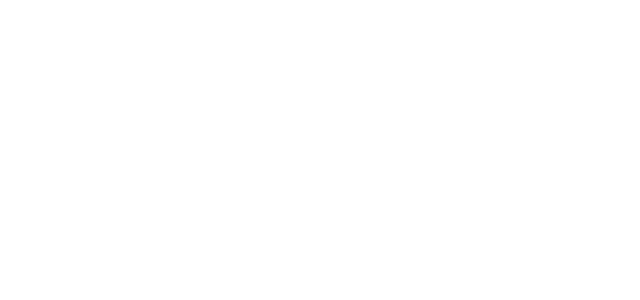
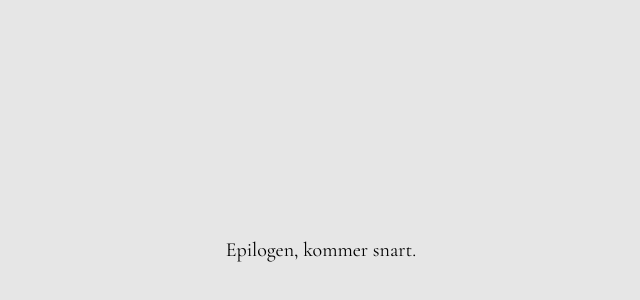
Before and after one commit to jakobberglund/epilogen, a Nuxt app: page / in a window 1280 px wide. Shown: the part 150-450 px from the top of the page, without its empty margins (319-959 px from the left). Built offline with nearby package versions, Linux system fonts and the light colour scheme.

Commit message:
revert to older commit

```diff
--- /dev/null
+++ b/assets/styles/index.scss
@@ -0,0 +1,16 @@
+:root {
+  --epl--color--background: hsl(0 0% 90%);
+  --epl--color--text: hsl(0 0% 0%);
+  --epl--typography--font-family: 'Cormorant Garamond', serif;
+}
+
+html {
+  min-height: 100%;
+}
+
+body {
+  background: var(--epl--color--background);
+  color: var(--epl--color--text);
+  font-family: var(--epl--typography--font-family);
+  height: 100vh;
+}
--- a/nuxt.config.js
+++ b/nuxt.config.js
@@ -1,5 +1,3 @@
-const { VanillaExtractPlugin } = require('@vanilla-extract/webpack-plugin')
-
 export default {
   // Target: https://go.nuxtjs.dev/config-target
   target: 'static',
@@ -58,7 +56,7 @@ export default {
   },
 
   // Global CSS: https://go.nuxtjs.dev/config-css
-  css: ['@/assets/styles/reset.css'],
+  css: ['@/assets/styles/reset.css', '@/assets/styles/index.scss'],
 
   // Plugins to run before rendering page: https://go.nuxtjs.dev/config-plugins
   plugins: [],
@@ -72,14 +70,11 @@ export default {
     '@nuxt/typescript-build',
     // https://go.nuxtjs.dev/stylelint
     '@nuxtjs/stylelint-module',
-    '@nuxt/image',
   ],
 
   // Modules: https://go.nuxtjs.dev/config-modules
   modules: [],
 
   // Build Configuration: https://go.nuxtjs.dev/config-build
-  build: {
-    plugins: [new VanillaExtractPlugin()],
-  },
+  build: {},
 }
--- a/package.json
+++ b/package.json
@@ -12,10 +12,6 @@
     "test": "jest"
   },
   "dependencies": {
-    "@nuxt/image": "^0.6.0",
-    "@vanilla-extract/css": "^1.6.3",
-    "@vanilla-extract/dynamic": "^2.0.0",
-    "@vanilla-extract/webpack-plugin": "^2.1.0",
     "core-js": "^3.15.1",
     "nuxt": "^2.15.7"
   },
--- a/pages/index.vue
+++ b/pages/index.vue
@@ -1,19 +1,31 @@
 <template>
-  <div :class="indexClass">
+  <div class="wrapper">
     <div>
-      <h1 :class="indexH1Class">Epilogen, kommer snart.</h1>
+      <h1>Epilogen, kommer snart.</h1>
     </div>
   </div>
 </template>
 
 <script lang="ts">
 import Vue from 'vue'
-import { indexClass, indexH1 } from './index.css'
 
-export default Vue.extend({
-  computed: {
-    indexClass: () => indexClass,
-    indexH1Class: () => indexH1,
-  },
-})
+export default Vue.extend({})
 </script>
+
+<style scoped>
+.wrapper {
+  min-height: 100vh;
+  display: flex;
+  flex-direction: column;
+  justify-content: center;
+  align-items: center;
+  padding: 2rem;
+  text-align: center;
+}
+
+h1 {
+  max-width: 35ch;
+  font-size: clamp(1rem, calc(1rem + 2vw), 1.25rem);
+  font-weight: 200;
+}
+</style>
```
Also changed, not shown: 1 other file (tests, documents, lock files or other folders).
